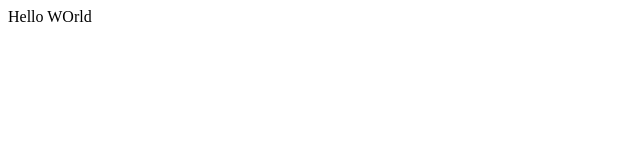
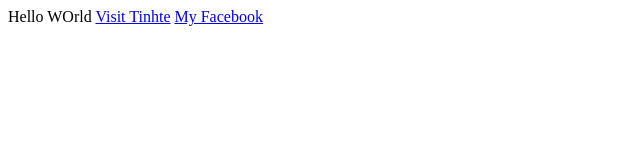
Before and after one commit to hoanglamhuynh/hoanglamhuynh.github.io, a website: page index.html in a window 1280 px wide. Shown: the whole page, without its empty margins (0-640 px from the left). Drawn offline with Linux system fonts and the light colour scheme.

Commit message:
Add links

```diff
--- a/index.html
+++ b/index.html
@@ -8,6 +8,9 @@
 </head>
 <body>
   Hello WOrld
+
+  <a href="https://tinhte.vn/">Visit Tinhte</a>
+  <a href="https://www.facebook.com/hhoanglam/">My Facebook</a>
 
   <script type='text/javascript'>
     // Some default pre init
```
